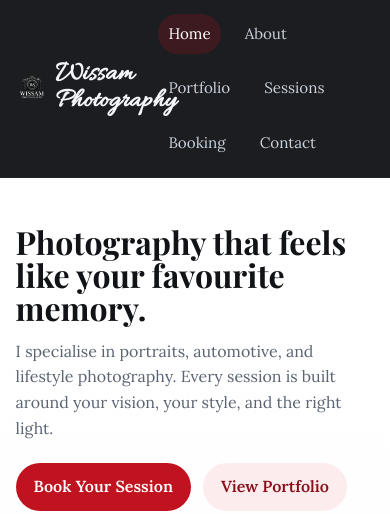
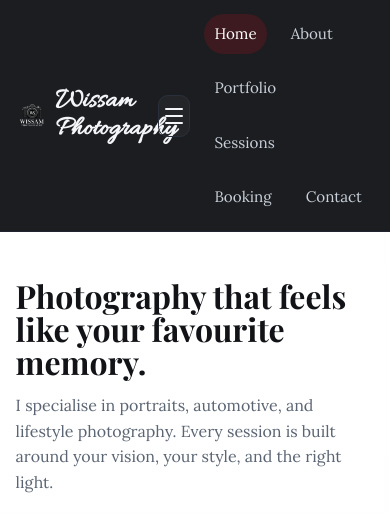
Before and after one commit to wissamsalloum13/wissamsalloum.github.io, a plain HTML site: page index.html in a window 390 px wide. Shown: the top 514 px of the page. Drawn offline with nearby package versions, Linux system fonts and the light colour scheme.

Commit message:
Apply latest site updates

```diff
--- a/assets/main.js
+++ b/assets/main.js
@@ -1,5 +1,7 @@
 const path = window.location.pathname.split('/').pop() || 'index.html';
 const navLinks = document.querySelectorAll('[data-nav]');
+const navToggle = document.querySelector('.nav-toggle');
+const navMenu = document.querySelector('.nav-links');
 
 navLinks.forEach((link) => {
   const file = link.getAttribute('href');
@@ -7,3 +9,24 @@
     link.classList.add('active');
   }
 });
+
+if (navToggle && navMenu) {
+  navToggle.addEventListener('click', () => {
+    const isOpen = navMenu.classList.toggle('open');
+    navToggle.setAttribute('aria-expanded', String(isOpen));
+  });
+
+  navLinks.forEach((link) => {
+    link.addEventListener('click', () => {
+      navMenu.classList.remove('open');
+      navToggle.setAttribute('aria-expanded', 'false');
+    });
+  });
+
+  window.addEventListener('resize', () => {
+    if (window.innerWidth > 900) {
+      navMenu.classList.remove('open');
+      navToggle.setAttribute('aria-expanded', 'false');
+    }
+  });
+}
--- a/assets/styles.css
+++ b/assets/styles.css
@@ -93,6 +93,27 @@
   gap: 14px;
   font-size: 0.95rem;
   color: var(--header-muted);
+}
+
+.nav-toggle {
+  display: none;
+  width: 42px;
+  height: 42px;
+  border: 1px solid #2a303b;
+  border-radius: 10px;
+  background: rgba(255, 255, 255, 0.04);
+  align-items: center;
+  justify-content: center;
+  flex-direction: column;
+  gap: 5px;
+  cursor: pointer;
+}
+
+.nav-toggle span {
+  width: 18px;
+  height: 2px;
+  background: #f3f5f8;
+  border-radius: 999px;
 }
 
 .nav-links a {
@@ -569,6 +590,10 @@
 }
 
 @media (max-width: 900px) {
+  .nav-toggle {
+    display: inline-flex;
+  }
+
   .hero {
     grid-template-columns: 1fr;
   }
--- a/index.html
+++ b/index.html
@@ -16,7 +16,12 @@
         <img class="brand-logo" src="assets/logo.png" alt="Wissam Photography logo" onerror="this.style.display='none'">
         <span class="brand-text">Wissam Photography</span>
       </a>
-      <nav class="nav-links">
+      <button class="nav-toggle" type="button" aria-label="Open menu" aria-controls="site-nav" aria-expanded="false">
+        <span></span>
+        <span></span>
+        <span></span>
+      </button>
+      <nav id="site-nav" class="nav-links">
         <a href="index.html" data-nav>Home</a>
         <a href="about.html" data-nav>About</a>
         <a href="portfolio.html" data-nav>Portfolio</a>
```
Also changed, not shown: about.html (+6 -1 lines), booking.html (+6 -1 lines), contact.html (+6 -1 lines), portfolio.html (+6 -1 lines), sessions.html (+6 -1 lines).
